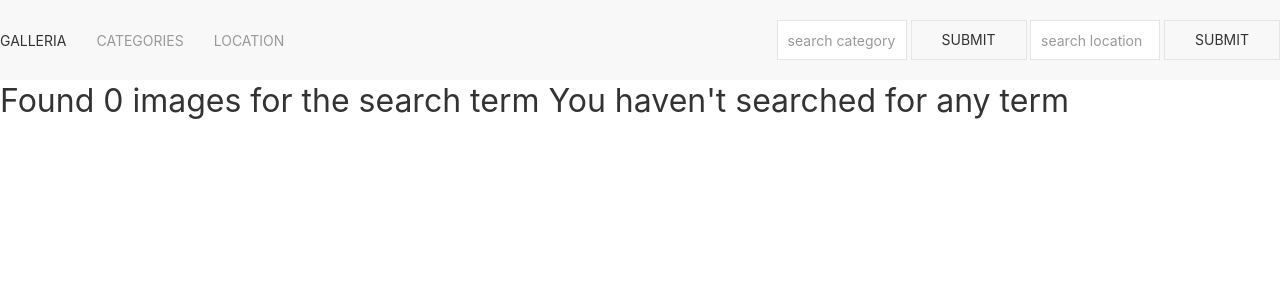
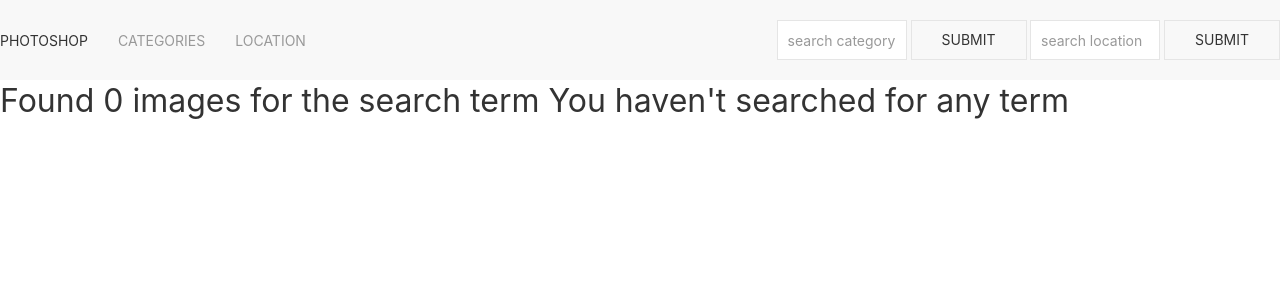
Before and after one commit to tailorv/photogalleriya, a Django app: page /search/ in a window 1280 px wide. Shown: the top 300 px of the page. Run offline with Django 3.2, Linux system fonts and the light colour scheme; some libraries are stand-ins or nearby versions.

Commit message:
create navbar

```diff
--- a/galleria/templates/navbar.html
+++ b/galleria/templates/navbar.html
@@ -12,14 +12,15 @@
       <div class="uk-navbar-left">
 
           <ul class="uk-navbar-nav">
-              <li class="uk-active"><a href="/">GALLERIA</a></li>
+              <li class="uk-active"><a href="/">PHOTOSHOP</a></li>
               <li>
                   <a href="#">CATEGORIES</a>
                   <div class="uk-navbar-dropdown">
                       <ul class="uk-nav uk-navbar-dropdown-nav">
-                          <li class="uk-active"><a href="#">Sports</a></li>
-                          <li><a href="#">People</a></li>
-                          <li><a href="#">Transport</a></li>
+                          <li class="uk-active"><a href="#">ATHLETICS</a></li>
+                          <li><a href="#">SOCIETY</a></li>
+                          <li><a href="#">WORLD</a></li>
+                          <li><a href="#">TECHNOLOGY</a></li>
                       </ul>
                   </div>
               </li>
```
